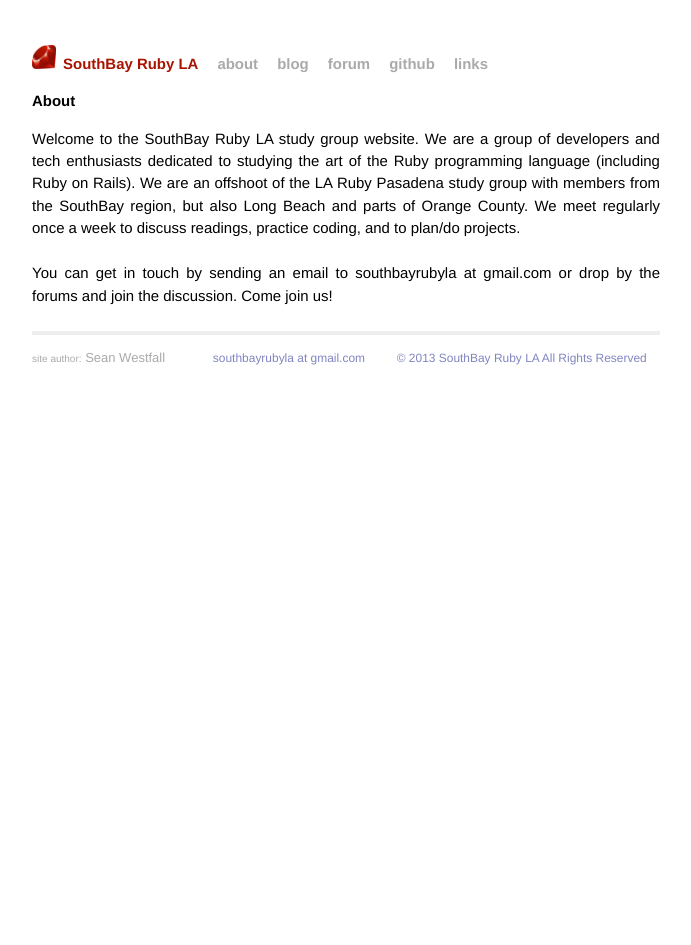
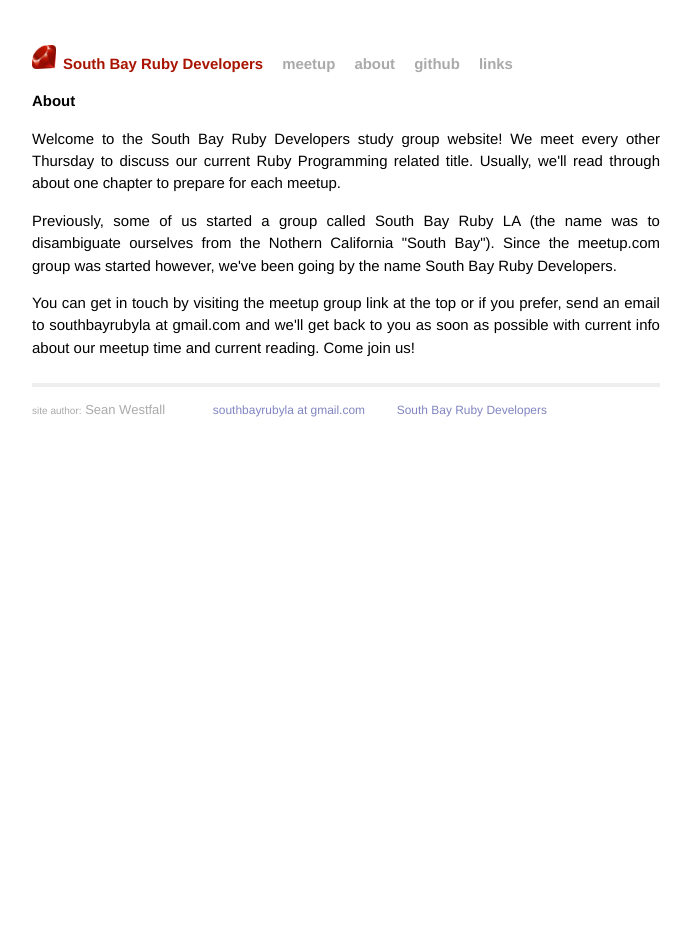
Before and after one commit to southbayrubyla/southbayrubyla.github.com, a Jekyll site: the page built from about.html, in a window 1280 px wide. Shown: the whole page, without its empty margins (294-985 px from the left). Built offline with Jekyll 4.4.1, drawn with Linux system fonts in a browser that asks for light colours; a script that is not in the unit is left out.

Commit message:
Change South Bay Ruby LA to South Bay Ruby Dev...
* Replace occurrences of name South Bay Ruby LA with South Bay Ruby
  Developers
* Modify image to use new name
* Remove blog
* Remove link to forum

```diff
--- a/_config.yml
+++ b/_config.yml
@@ -1,2 +1,2 @@
-name: SouthBay Ruby LA
+name: South Bay Ruby Developers
 pygments: true
--- a/_layouts/default.html
+++ b/_layouts/default.html
@@ -22,9 +22,8 @@
             <div class="header">
               <img src="/198px-Ruby_logo.svg.png" alt="ruby symbol" width="24px" height="24px"
               <h1 class="title"><a style="margin-left:7px;color:#a81401"href="/">{{ site.name }}</a></h1>
+              <a class="extra" href="http://www.meetup.com/South-Bay-Ruby-Developers/">meetup</a>
               <a class="extra" href="/about.html">about</a>
-              <a class="extra" href="/blog.html">blog</a>
-              <a class="extra" href="http://southbayrubyla.herokuapp.com/">forum</a>
               <a class="extra" href="https://github.com/southbayrubyla/">github</a>
               <a class="extra" href="/links.html">links</a>
             </div>
@@ -40,7 +39,7 @@
               </div>
               <div class="contact"i>
                 <p>
-                  <a style="position:relative;left:34px">© 2013 SouthBay Ruby LA All Rights Reserved</a><br />
+                  <a style="position:relative;left:34px">South Bay Ruby Developers</a><br />
                 </p>
               </div>
             </div>
--- a/about.html
+++ b/about.html
@@ -1,11 +1,13 @@
 ---
 layout: default
-title: South Bay Ruby LA | About
+title: South Bay Ruby Developers | About
 ---
 
 <div id="home">
   <h1>About</h1>
-  <p>Welcome to the SouthBay Ruby LA study group website. We are a group of developers and tech enthusiasts dedicated to studying the art of the Ruby programming language (including Ruby on Rails). We are an offshoot of the LA Ruby Pasadena study group with members from the SouthBay region, but also Long Beach and parts of Orange County. We meet regularly once a week to discuss readings, practice coding, and to plan/do projects. <br>
-  <br>
-  You can get in touch by sending an email to southbayrubyla at gmail.com or drop by the forums and join the discussion. Come join us!</p>
+  <p>Welcome to the South Bay Ruby Developers study group website! We meet every other Thursday to discuss our current Ruby Programming related title. Usually, we'll read through about one chapter to prepare for each meetup.</p>
+
+  <p>Previously, some of us started a group called South Bay Ruby LA (the name was to disambiguate ourselves from the Nothern California "South Bay"). Since the meetup.com group was started however, we've been going by the name South Bay Ruby Developers.</p>
+
+  <p>You can get in touch by visiting the meetup group link at the top or if you prefer, send an email to southbayrubyla at gmail.com and we'll get back to you as soon as possible with current info about our meetup time and current reading. Come join us!</p>
 </div>
--- a/css/main.css
+++ b/css/main.css
@@ -63,6 +63,7 @@
 div.left {
   float: left;
   clear: both;
+  margin-right: 5px;
 }
 
 /*****************************************************************************/
--- a/index.html
+++ b/index.html
@@ -1,6 +1,6 @@
 ---
 layout: default
-title: South Bay Ruby LA | Home
+title: South Bay Ruby Developers | Home
 ---
 
 <div id="home">
@@ -16,9 +16,9 @@
     </div>
   <div class="right" id="r2">
     <p>
-    Every Friday: 6:30PM-9:00PM At Panera Bread in Torrance<br>
+    Every other Thursday: 7 PM At Panera Bread in Torrance<br>
     2733 Pacific Coast Hwy, Torrance, CA 90505<br>
-    Rails 4 in Action<br>
+    <a href="http://blog.rubybestpractices.com/posts/gregory/022-rbp-now-open.html">Ruby Best Practices</a><br>
     </p>
   </div>
 </div>
--- a/links.html
+++ b/links.html
@@ -1,6 +1,6 @@
 ---
 layout: default
-title: South Bay Ruby LA | Links
+title: South Bay Ruby Developers | Links
 ---
 
 <div id="home">
```
Also changed, not shown: _layouts/post.html (deleted, +0 -27 lines), _posts/2013-06-05-hello-world.markdown (deleted, +0 -20 lines), _posts/2013-06-06-ars-technica-article.markdown (deleted, +0 -21 lines), blog.html (deleted, +0 -13 lines), southbaylogo.png, 1 other file.
